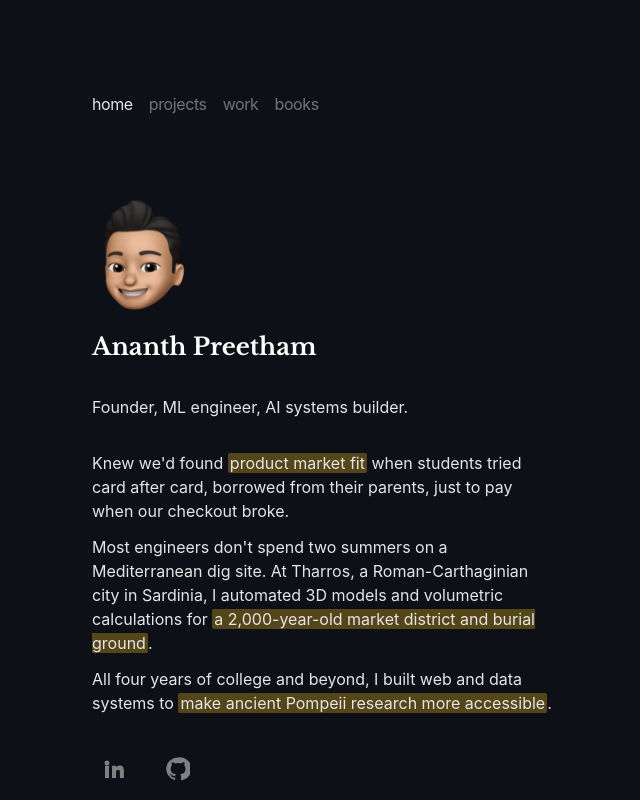
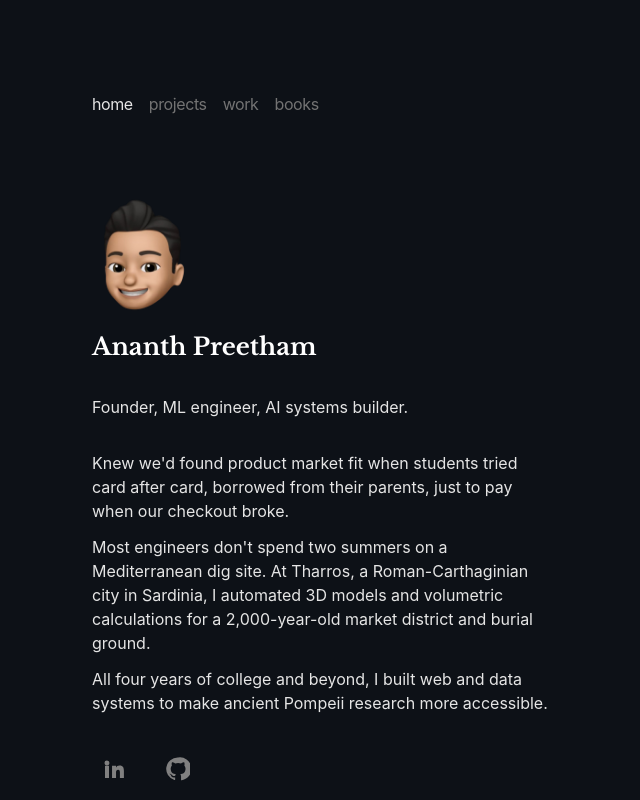
Before and after one commit to infinityp913/ananthp, a Next.js app: page / in a window 1280 px wide. Shown: the top 800 px of the page, without its empty margins (212-852 px from the left). Built offline with nearby package versions, Linux system fonts and the light colour scheme.

Commit message:
Remove duplicate book entry from currently reading list and simplify text formatting in home page description

```diff
--- a/pages/books/index.js
+++ b/pages/books/index.js
@@ -11,7 +11,6 @@ const libreBaskerville = Libre_Baskerville({
 
 const currentlyReading = [
   { title: "Ingenuity Gap", author: "Thomas Homer-Dixon" },
-  { title: "The Gene: An Intimate History", author: "Siddhartha Mukherjee" },
   { title: "The Gene: An Intimate History", author: "Siddhartha Mukherjee" },
 ];
 
--- a/pages/index.js
+++ b/pages/index.js
@@ -41,9 +41,9 @@ export default function Home() {
             </h1>
             <div className="text-md mt-8 sm:max-w-[460px] space-y-3">
               <p className="mb-8">Founder, ML engineer, AI systems builder.</p>
-              <p>Knew we&apos;d found <span className="bg-amber-400/30 px-0.5 rounded-sm">product market fit</span> when students tried card after card, borrowed from their parents, just to pay when our checkout broke.</p>
-              <p>Most engineers don&apos;t spend two summers on a Mediterranean dig site. At Tharros, a Roman-Carthaginian city in Sardinia, I automated 3D models and volumetric calculations for <span className="bg-amber-400/30 px-0.5 rounded-sm">a 2,000-year-old market district and burial ground</span>.</p>
-              <p>All four years of college and beyond, I built web and data systems to <span className="bg-amber-400/30 px-0.5 rounded-sm">make ancient Pompeii research more accessible</span>.</p>
+              <p>Knew we&apos;d found <span>product market fit</span> when students tried card after card, borrowed from their parents, just to pay when our checkout broke.</p>
+              <p>Most engineers don&apos;t spend two summers on a Mediterranean dig site. At Tharros, a Roman-Carthaginian city in Sardinia, I automated 3D models and volumetric calculations for <span>a 2,000-year-old market district and burial ground</span>.</p>
+              <p>All four years of college and beyond, I built web and data systems to <span>make ancient Pompeii research more accessible</span>.</p>
             </div>
             <div className="flex items-center mt-8 space-x-5 text-neutral-500">
               <a
```
